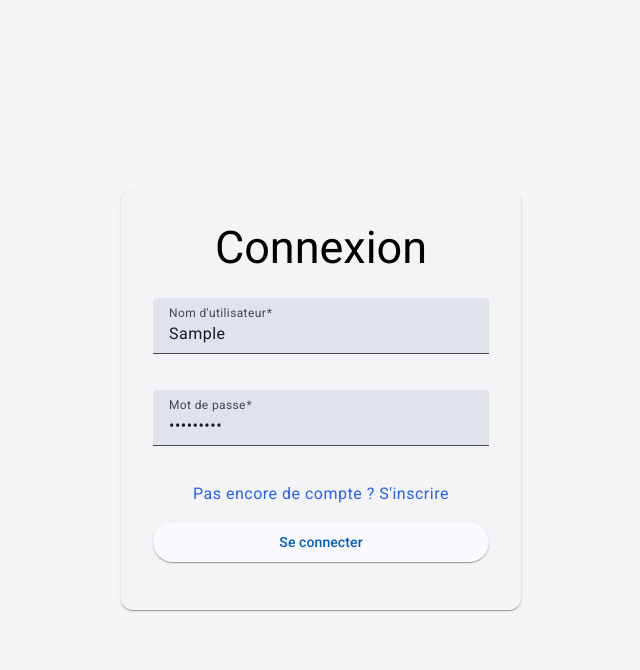
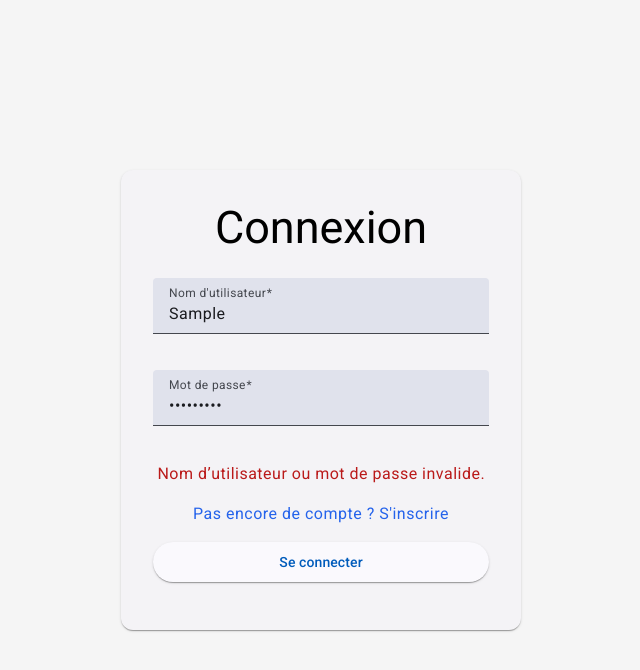
Before and after one commit to Laroki/gamefront, an Angular app: page /login in a window 1280 px wide. Both pictures are taken after typing "Sample", "Sample123" into the empty fields and a click on the button "Se connecter". Shown: the top 670 px of the page, without its empty margins (319-959 px from the left). Built offline with nearby package versions, Linux system fonts and the light colour scheme; no server answers.

Commit message:
handle wrong credentials

```diff
--- a/src/app/components/auth-form/auth-form.component.html
+++ b/src/app/components/auth-form/auth-form.component.html
@@ -35,6 +35,10 @@
                 </mat-error>
             </mat-form-field>
 
+            <mat-error class="mb-4" *ngIf="wrongCredentials">
+                Nom d’utilisateur ou mot de passe invalide.
+            </mat-error>
+
             <div class="text-center mb-4">
                 <a [routerLink]="(authType === 'register') ? '/login' : '/register'"
                     class="text-blue-600 hover:underline">
--- a/src/app/components/auth-form/auth-form.component.ts
+++ b/src/app/components/auth-form/auth-form.component.ts
@@ -30,6 +30,7 @@ import { RouterLink } from '@angular/router';
 export class AuthFormComponent {
   @Input() authType: 'register' | 'login' = 'register'
   @Input() isLoading: boolean = false
+  @Input() wrongCredentials: boolean = false
   @Output() formSubmitted = new EventEmitter<AuthFormValue>()
   authForm: FormGroup
 
--- a/src/app/pages/login/login.component.html
+++ b/src/app/pages/login/login.component.html
@@ -1 +1,2 @@
-<app-auth-form [isLoading]="isLoading" [authType]="'login'" (formSubmitted)="login($event)"></app-auth-form>
+<app-auth-form [wrongCredentials]="wrongCredentials" [isLoading]="isLoading" [authType]="'login'"
+    (formSubmitted)="login($event)"></app-auth-form>
--- a/src/app/pages/login/login.component.ts
+++ b/src/app/pages/login/login.component.ts
@@ -2,7 +2,6 @@ import { Component } from '@angular/core';
 import { AuthFormComponent } from "../../components/auth-form/auth-form.component";
 import { AuthFormValue } from '../../components/auth-form/auth-form-value.interface';
 import { AuthService } from '../../auth/auth.service';
-import { Router } from '@angular/router';
 
 @Component({
   selector: 'app-login',
@@ -13,14 +12,16 @@ import { Router } from '@angular/router';
 })
 export class LoginComponent {
   isLoading: boolean = false
+  wrongCredentials: boolean = false
 
-  constructor(private authService: AuthService, private router: Router) { }
+  constructor(private authService: AuthService) { }
 
   login(authFormValue: AuthFormValue) {
     this.isLoading = true
+    this.wrongCredentials = false
     this.authService.login(authFormValue)
       .subscribe({
-        error: (err) => console.error('Erreur login:', err)
+        error: (err) => this.wrongCredentials = true
       })
       .add(() => this.isLoading = false)
   }
```
